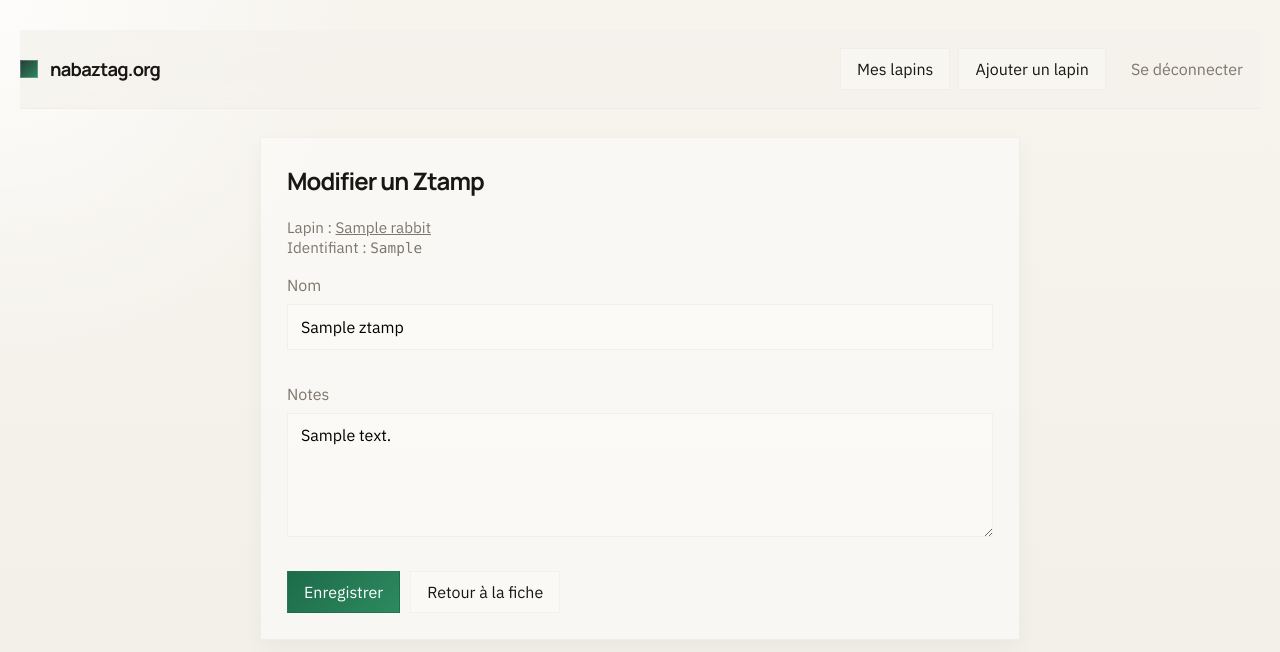
After one commit to apachot/nabaztag, a Flask app: page /rabbits/1/ztamps/1/edit in a window 1280 px wide. The commit adds this page. Shown: the top 652 px of the page. Run offline with Flask 3, Linux system fonts and the light colour scheme; a user stored in the database is signed in; tables that the repository leaves empty hold one stand-in row (values such as "Sample post"); some libraries are stand-ins or nearby versions.

Commit message:
Add editable ztamps and separate rabbit LED controls

```diff
--- a/apps/portal/portal_app/main.py
+++ b/apps/portal/portal_app/main.py
@@ -36,6 +36,7 @@ from .models import (
     RabbitDeviceCommand,
     RabbitEventLog,
     RabbitRecording,
+    Ztamp,
     utc_now,
 )
 
@@ -237,30 +238,52 @@ def _serialize_live_event(event: RabbitEventLog, *, rabbit_id: int) -> dict:
 
 
 def _latest_ztamps_for_rabbit(rabbit_id: int, *, limit: int = 20) -> list[dict]:
-    events = (
-        RabbitEventLog.query.filter_by(rabbit_id=rabbit_id, event_type="rabbit.rfid.detected")
-        .order_by(RabbitEventLog.created_at.desc())
+    if not Ztamp.query.filter_by(rabbit_id=rabbit_id).first():
+        historical_events = (
+            RabbitEventLog.query.filter_by(rabbit_id=rabbit_id, event_type="rabbit.rfid.detected")
+            .order_by(RabbitEventLog.created_at.asc())
+            .all()
+        )
+        seen_tags: set[str] = set()
+        for event in historical_events:
+            serialized = _serialize_event_log(event)
+            event_payload = serialized.get("payload") or {}
+            tag = event_payload.get("tag")
+            if not tag or tag in seen_tags:
+                continue
+            seen_tags.add(tag)
+            created_at = event.created_at or utc_now()
+            db.session.add(
+                Ztamp(
+                    rabbit_id=rabbit_id,
+                    tag=tag,
+                    created_at=created_at,
+                    updated_at=created_at,
+                    last_seen_at=created_at,
+                )
+            )
+        if seen_tags:
+            db.session.commit()
+
+    ztamps = (
+        Ztamp.query.filter_by(rabbit_id=rabbit_id)
+        .order_by(Ztamp.last_seen_at.desc(), Ztamp.updated_at.desc())
+        .limit(limit)
         .all()
     )
-    seen_tags: set[str] = set()
-    ztamps: list[dict] = []
-    for event in events:
-        serialized = _serialize_event_log(event)
-        payload = serialized.get("payload") or {}
-        tag = payload.get("tag")
-        if not tag or tag in seen_tags:
-            continue
-        seen_tags.add(tag)
-        ztamps.append(
+    payload: list[dict] = []
+    for ztamp in ztamps:
+        payload.append(
             {
-                "tag": tag,
-                "created_at": serialized.get("created_at"),
-                "serial": payload.get("serial"),
+                "id": ztamp.id,
+                "tag": ztamp.tag,
+                "name": ztamp.name,
+                "notes": ztamp.notes,
+                "created_at": ztamp.last_seen_at.isoformat() if ztamp.last_seen_at else None,
+                "edit_url": url_for("main.edit_ztamp", rabbit_id=rabbit_id, ztamp_id=ztamp.id),
             }
         )
-        if len(ztamps) >= limit:
-            break
-    return ztamps
+    return payload
 
 
 def _synthesize_tts_asset(*, rabbit_slug: str, text: str) -> tuple[Path, str]:
@@ -633,6 +656,13 @@ def violet_rfid():
     serial_number = (request.args.get("sn") or "").replace(":", "").lower()
     tag_id = request.args.get("t") or ""
     rabbit = _rabbit_for_serial(serial_number)
+    if rabbit is not None and tag_id:
+        ztamp = Ztamp.query.filter_by(rabbit_id=rabbit.id, tag=tag_id).first()
+        if ztamp is None:
+            ztamp = Ztamp(rabbit_id=rabbit.id, tag=tag_id, last_seen_at=utc_now())
+            db.session.add(ztamp)
+        else:
+            ztamp.last_seen_at = utc_now()
     _append_rabbit_event(
         rabbit,
         source="device",
@@ -999,6 +1029,22 @@ def edit_rabbit(rabbit_id: int):
         return redirect(url_for("main.rabbit_detail", rabbit_id=rabbit.id))
 
     return render_template("rabbits/edit.html", rabbit=rabbit)
+
+
+@main_bp.route("/rabbits/<int:rabbit_id>/ztamps/<int:ztamp_id>/edit", methods=["GET", "POST"])
+@login_required
+def edit_ztamp(rabbit_id: int, ztamp_id: int):
+    rabbit = Rabbit.query.filter_by(id=rabbit_id, owner_id=current_user.id).first_or_404()
+    ztamp = Ztamp.query.filter_by(id=ztamp_id, rabbit_id=rabbit.id).first_or_404()
+
+    if request.method == "POST":
+        ztamp.name = request.form.get("name", "").strip() or None
+        ztamp.notes = request.form.get("notes", "").strip() or None
+        db.session.commit()
+        flash("Ztamp mis à jour.", "success")
+        return redirect(url_for("main.rabbit_detail", rabbit_id=rabbit.id))
+
+    return render_template("rabbits/edit_ztamp.html", rabbit=rabbit, ztamp=ztamp)
 
 
 @main_bp.route("/rabbits/<int:rabbit_id>/provisioning", methods=["GET", "POST"])
--- /dev/null
+++ b/apps/portal/portal_app/templates/rabbits/edit_ztamp.html
@@ -0,0 +1,28 @@
+{% extends "base.html" %}
+
+{% block title %}Modifier un Ztamp | Nabaztag Portal{% endblock %}
+
+{% block content %}
+  <section class="panel" style="max-width: 760px; margin: 0 auto;">
+    <h1>Modifier un Ztamp</h1>
+    <div class="meta" style="margin-bottom: 18px;">
+      Lapin : <a href="{{ url_for('main.rabbit_detail', rabbit_id=rabbit.id) }}">{{ rabbit.name }}</a><br>
+      Identifiant : <span class="mono">{{ ztamp.tag }}</span>
+    </div>
+
+    <form method="post" class="stack">
+      <div class="field">
+        <label for="name">Nom</label>
+        <input id="name" name="name" value="{{ ztamp.name or '' }}" placeholder="Ztamp cuisine, réveil, météo...">
+      </div>
+      <div class="field">
+        <label for="notes">Notes</label>
+        <textarea id="notes" name="notes" rows="5" placeholder="Informations libres sur ce Ztamp.">{{ ztamp.notes or '' }}</textarea>
+      </div>
+      <div class="actions">
+        <button class="button primary" type="submit">Enregistrer</button>
+        <a class="pill" href="{{ url_for('main.rabbit_detail', rabbit_id=rabbit.id) }}">Retour à la fiche</a>
+      </div>
+    </form>
+  </section>
+{% endblock %}
```
Also changed, not shown: apps/portal/portal_app/models.py (+27 -0 lines), apps/portal/portal_app/templates/rabbits/detail.html (+54 -27 lines).
